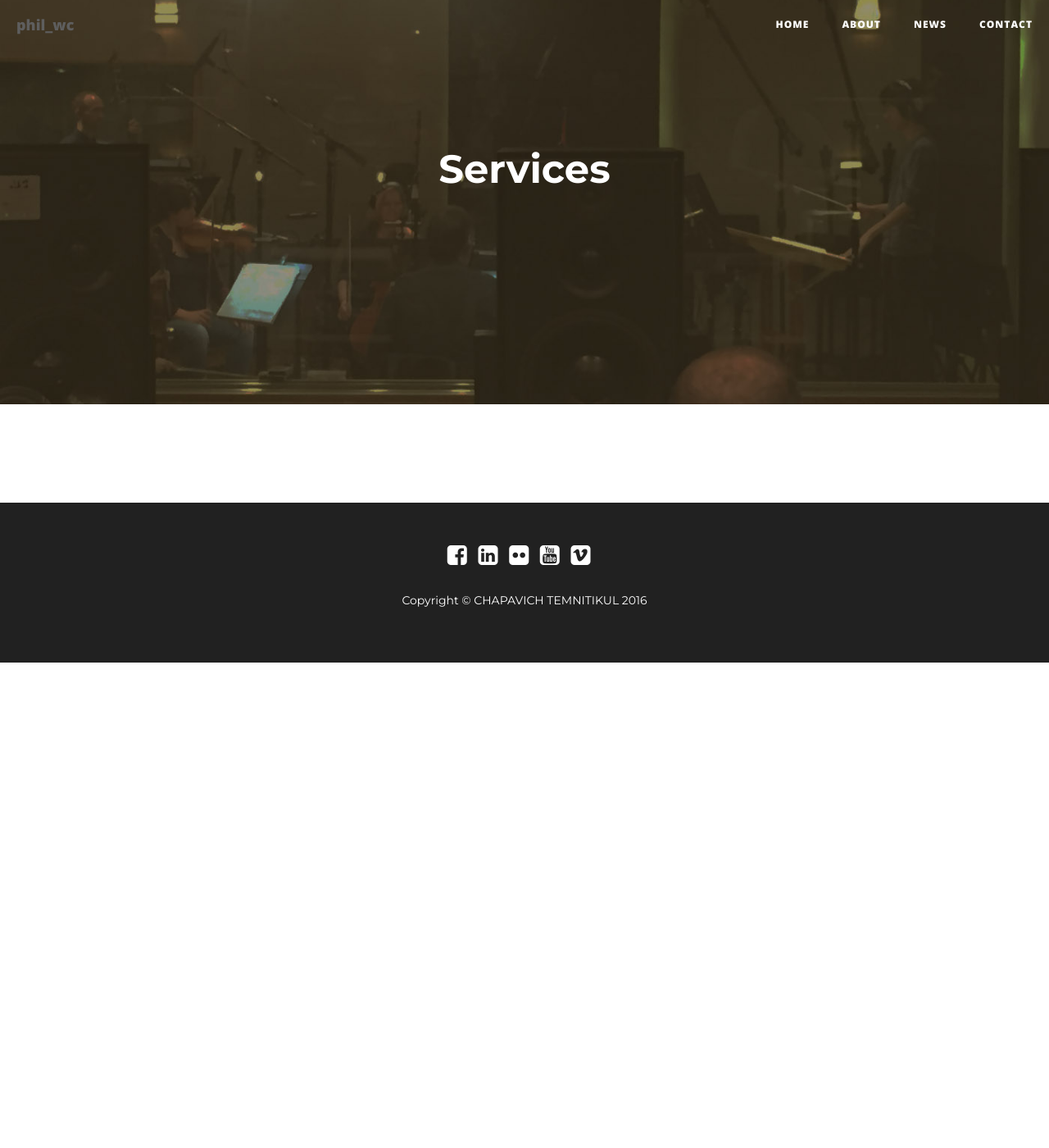
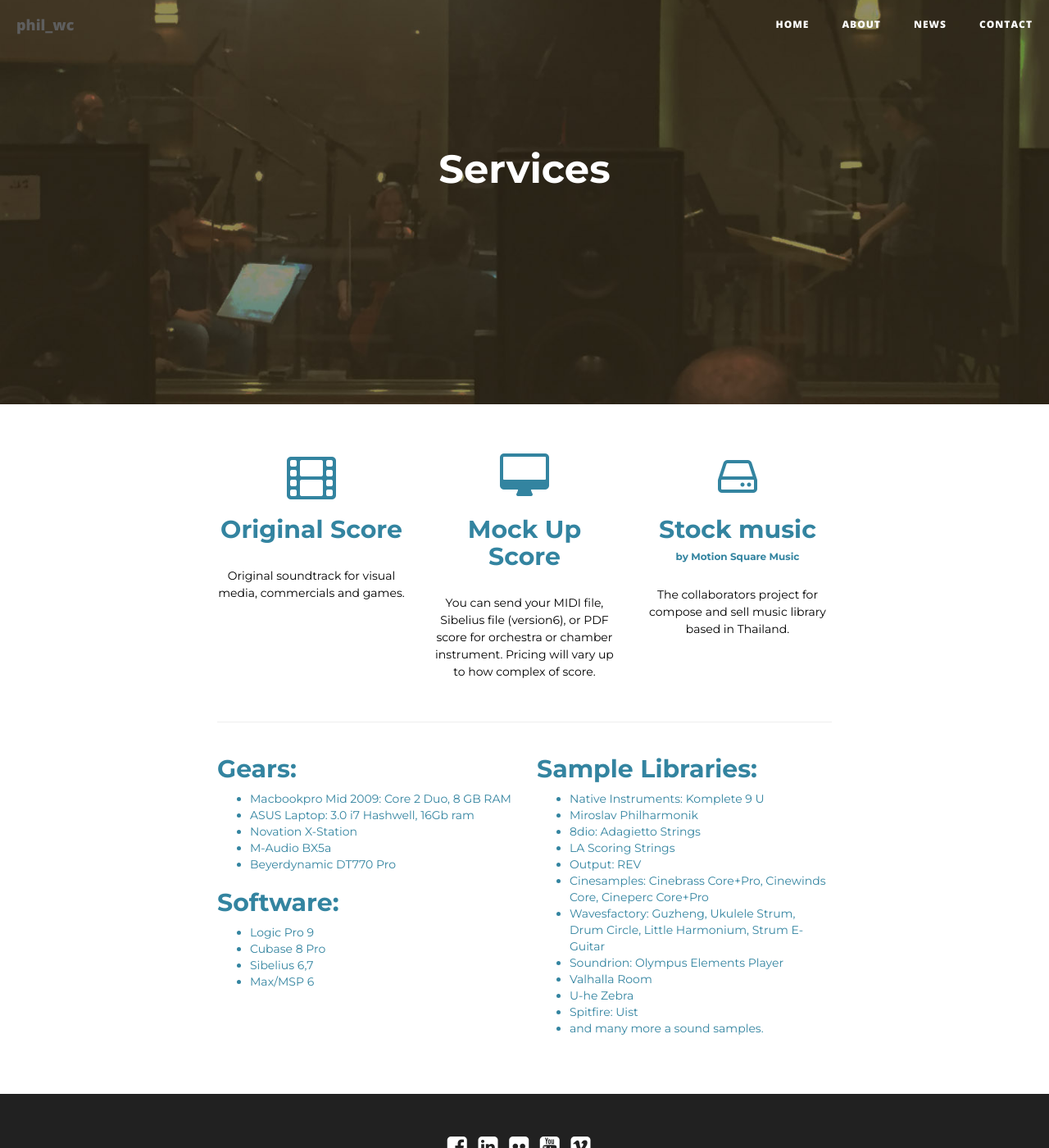
Before and after one commit to phil-wc/phil-wc.github.io, a Jekyll site: the page built from services.html, in a window 1280 px wide and 1400 px high. Shown: the whole window at 82% size. Built offline with Jekyll 4.4.1, drawn with Linux system fonts in a browser that asks for light colours; nearby versions of some CDN libraries.

Commit message:
added service content. Styling

```diff
--- a/_includes/services/content.html
+++ b/_includes/services/content.html
@@ -0,0 +1,64 @@
+<div class="row">
+  <div class="overview">
+    <div class="col-lg-4 col-md-4 col-sm-4 col-xs-12 text-center">
+      <div class="fa fa-film fa-4x"></div>
+      <h2>Original Score</h2>
+      <p>Original soundtrack for visual media, commercials and games.</p>
+    </div>
+    <div class="col-lg-4 col-md-4 col-sm-4 col-xs-12 text-center">
+      <div class="fa fa-desktop fa-4x"></div>
+      <h2>Mock Up Score</h2>
+      <p>You can send your MIDI file, Sibelius file (version6), or PDF score for orchestra or chamber instrument. Pricing will vary up to how complex of score.</p>
+    </div>
+    <div class="col-lg-4 col-md-4 col-sm-4 col-xs-12 text-center">
+      <div class="fa fa-hdd-o fa-4x"></div>
+      <h2>Stock music</h2>
+      <h6>by <a class="msm-link" href="http://www.motionsquaremusic.com/">Motion Square Music</a></h6>
+      <p>The collaborators project for compose and sell music library based in Thailand.</p>
+    </div>
+  </div>
+</div>
+
+<hr>
+
+<div class="row">
+  <div class="equipment-instrument">
+    <div class="col-lg-6 col-md-6 col-sm-6 col-xs-12">
+      <h2>Gears:</h2>
+        <ul>
+          <li>Macbookpro Mid 2009: Core 2 Duo, 8&nbsp;GB RAM</li>
+          <li>ASUS Laptop: 3.0 i7 Hashwell, 16Gb ram</li>
+          <li>Novation X-Station</li>
+          <li>M-Audio BX5a</li>
+          <li>Beyerdynamic DT770 Pro</li>
+        </ul>
+
+    <h2>Software:</h2>
+      <ul>
+        <li>Logic Pro 9</li>
+        <li>Cubase 8 Pro</li>
+        <li>Sibelius 6,7</li>
+        <li>Max/MSP 6</li>
+      </ul>
+
+    </div>
+    <div class="col-lg-6 col-md-6 col-sm-6 col-xs-12">
+      <h2>Sample Libraries:</h2>
+      <ul>
+        <li>Native Instruments: Komplete 9 U</li>
+        <li>Miroslav Philharmonik</li>
+        <li>8dio: Adagietto Strings</li>
+        <li>LA Scoring Strings</li>
+        <li>Output: REV</li>
+        <li>Cinesamples: Cinebrass Core+Pro, Cinewinds Core, Cineperc Core+Pro</li>
+        <li>Wavesfactory: Guzheng, Ukulele Strum, Drum Circle, Little Harmonium, Strum E-Guitar</li>
+        <li>Soundrion: Olympus Elements Player</li>
+        <li>Valhalla Room</li>
+        <li>U-he Zebra</li>
+        <li>Spitfire: Uist</li>
+        <li>and many more a sound samples.</li>
+      </ul>
+
+    </div>
+  </div>
+</div>
--- a/_sass/pages/services/_variables.sass
+++ b/_sass/pages/services/_variables.sass
@@ -0,0 +1,2 @@
+$motion-square-music-site-title-color: #00b3fe
+$motion-square-music-site-title-color-on-hover: #35d9f9
```
Also changed, not shown: _sass/pages/services/style.sass (+7 -0 lines).
